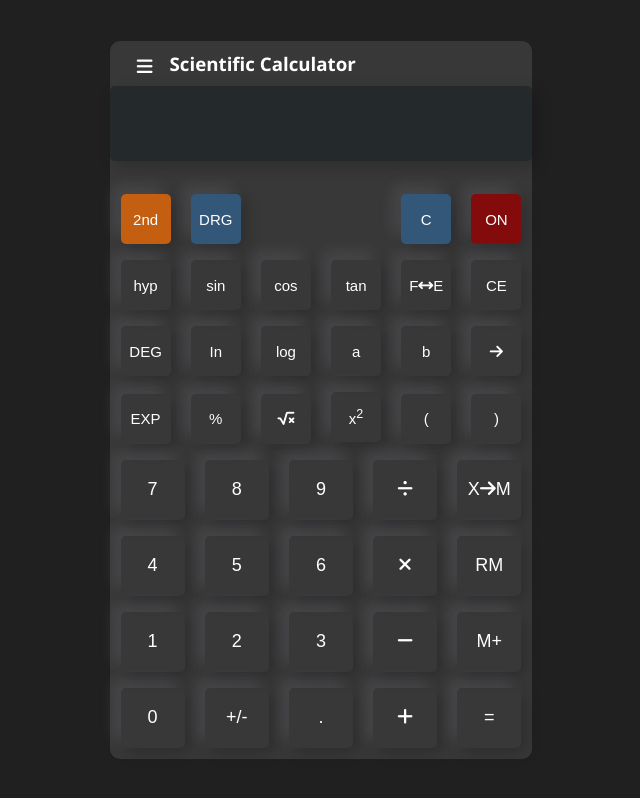
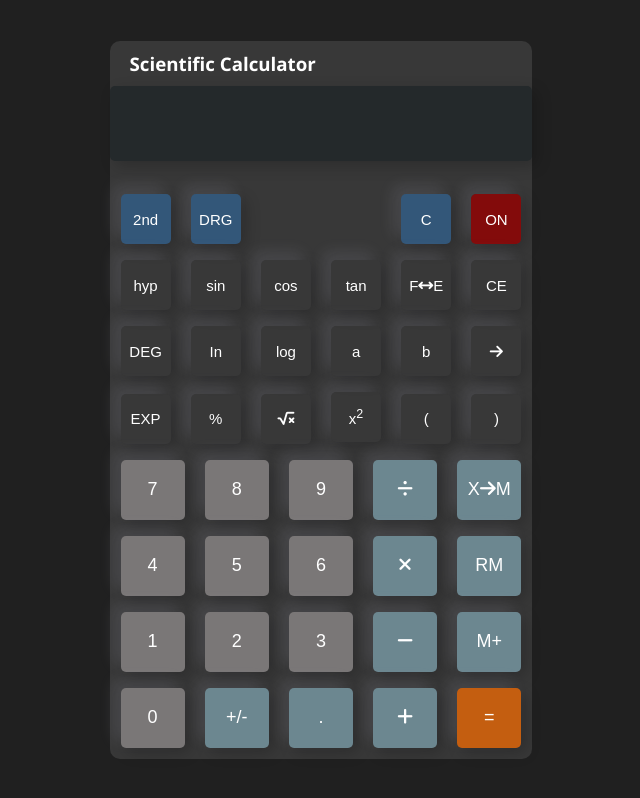
Before and after one commit to ssembatya-dennis/scientific-calculator, a plain HTML site: page index.html in a window 1280 px wide. Shown: the whole page, without its empty margins (319-959 px from the left). Drawn offline with Linux system fonts and the light colour scheme.

Commit message:
style(Buttons): change background color for number and action btns

```diff
--- a/index.html
+++ b/index.html
@@ -22,9 +22,6 @@
     <section class="calc__root">
       <div class="calc__container">
         <div class="calc__navigation">
-          <button id="menuBtn" class="btn menu-button">
-            <i class="fa-solid fa-bars menu-icon"></i>
-          </button>
           <h3 class="menu-title">Scientific Calculator</h3>
         </div>
 
@@ -38,7 +35,7 @@
         <div class="calc__board">
           <div class="cta-btns">
             <div class="func-btn_wrapper">
-              <button class="btn calc__btn btn-sub btn-secondary">2nd</button>
+              <button class="btn calc__btn btn-sub btn-primary">2nd</button>
 
               <button class="btn calc__btn btn-sub btn-primary">DRG</button>
             </div>
@@ -99,61 +96,61 @@
           </div>
 
           <div class="board-btns">
-            <button class="btn btn-main calc__btn">7</button>
+            <button class="btn btn-main btn-num calc__btn">7</button>
 
-            <button class="btn btn-main calc__btn">8</button>
+            <button class="btn btn-main btn-num calc__btn">8</button>
 
-            <button class="btn btn-main calc__btn">9</button>
+            <button class="btn btn-main btn-num calc__btn">9</button>
 
-            <button class="btn btn-main calc__btn">
+            <button class="btn btn-main btn-cta calc__btn">
               <i class="fa-solid fa-divide"></i>
             </button>
 
-            <button class="btn btn-main calc__btn">
+            <button class="btn btn-main btn-cta calc__btn">
               X<i class="fa-solid fa-arrow-right"></i>M
             </button>
           </div>
 
           <div class="board-btns">
-            <button class="btn btn-main calc__btn">4</button>
+            <button class="btn btn-main btn-num calc__btn">4</button>
 
-            <button class="btn btn-main calc__btn">5</button>
+            <button class="btn btn-main btn-num calc__btn">5</button>
 
-            <button class="btn btn-main calc__btn">6</button>
+            <button class="btn btn-main btn-num calc__btn">6</button>
 
-            <button class="btn btn-main calc__btn">
+            <button class="btn btn-main btn-cta calc__btn">
               <i class="fa-solid fa-xmark"></i>
             </button>
 
-            <button class="btn btn-main calc__btn">RM</button>
+            <button class="btn btn-main btn-cta calc__btn">RM</button>
           </div>
 
           <div class="board-btns">
-            <button class="btn btn-main calc__btn">1</button>
+            <button class="btn btn-main btn-num calc__btn">1</button>
 
-            <button class="btn btn-main calc__btn">2</button>
+            <button class="btn btn-main btn-num calc__btn">2</button>
 
-            <button class="btn btn-main calc__btn">3</button>
+            <button class="btn btn-main btn-num calc__btn">3</button>
 
-            <button class="btn btn-main calc__btn">
+            <button class="btn btn-main btn-cta calc__btn">
               <i class="fa-solid fa-minus"></i></i>
             </button>
 
-            <button class="btn btn-main calc__btn">M+</button>
+            <button class="btn btn-main btn-cta calc__btn">M+</button>
           </div>
 
           <div class="board-btns">
-            <button class="btn btn-main calc__btn">0</button>
+            <button class="btn btn-main btn-num calc__btn">0</button>
 
-            <button class="btn btn-main calc__btn">+/-</button>
+            <button class="btn btn-main btn-cta calc__btn">+/-</button>
 
-            <button class="btn btn-main calc__btn">.</button>
+            <button class="btn btn-main btn-cta calc__btn">.</button>
 
-            <button class="btn btn-main calc__btn">
+            <button class="btn btn-main btn-cta calc__btn">
               <i class="fa-solid fa-plus"></i>
             </button>
 
-            <button class="btn btn-main calc__btn">=</button>
+            <button class="btn btn-main btn-equal calc__btn">=</button>
           </div>
         </div>
       </div>
--- a/src/css/styles.css
+++ b/src/css/styles.css
@@ -41,34 +41,6 @@ body {
 ** Button Styles
 */
 
-/* Menu Bar Button */
-
-.btn {
-  margin: 0;
-  padding: 0;
-  border: 0;
-  outline: 0;
-  cursor: pointer;
-  box-sizing: border-box;
-}
-
-.menu-button {
-  width: 3rem;
-  background: none;
-  color: var(--white);
-  opacity: 1;
-}
-
-.menu-button:hover {
-  opacity: 0.8;
-}
-
-.menu-icon {
-  font-size: 1.8rem;
-}
-
-/* Alegbra buttons */
-
 .btn {
   margin: 0;
   outline: 0;
@@ -99,16 +71,24 @@ body {
   margin: 0.8rem;
 }
 
-.btn-secondary {
-  background-color: rgba(255, 111, 1, 0.705);
-}
-
 .btn-primary {
   background-color: rgb(51, 87, 121);
 }
 
 .btn-tertiary {
   background-color: rgba(145, 3, 3, 0.842);
+}
+
+.btn-num {
+  background-color: rgba(139, 136, 136, 0.801);
+}
+
+.btn-cta {
+  background-color: rgba(122, 155, 167, 0.801);
+}
+
+.btn-equal {
+  background-color: rgba(255, 111, 1, 0.705);
 }
 
 /* Container styles */
@@ -131,10 +111,6 @@ body {
 }
 
 .calc__navigation {
-  display: flex;
-  align-items: flex-end;
-  width: 100%;
-  gap: 1rem;
   padding: 1rem 2rem;
 }
 
```
